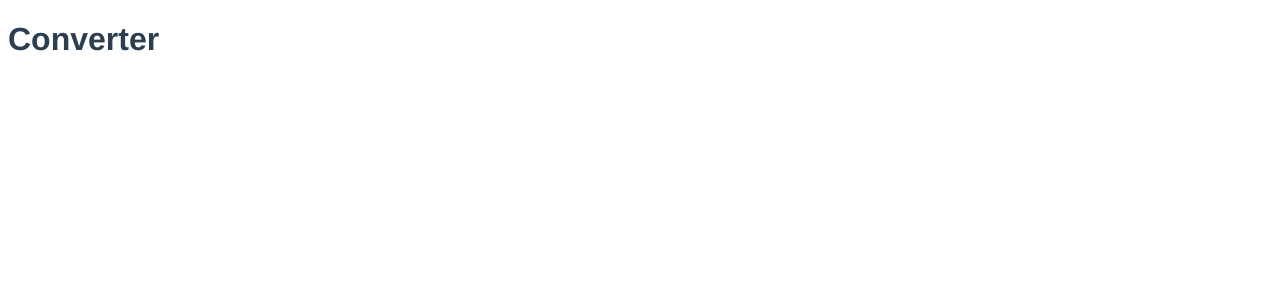
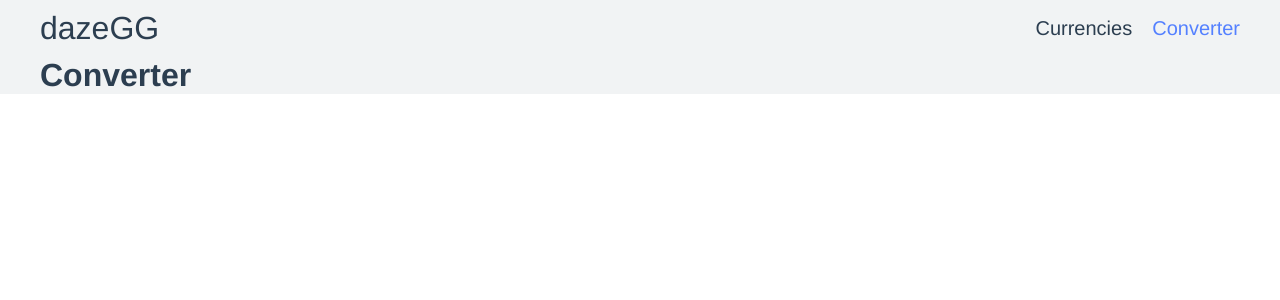
Before and after one commit to dazeGG/eclipse, a Vue app: page /converter in a window 1280 px wide. Shown: the top 300 px of the page. Built offline with nearby package versions, Linux system fonts and the light colour scheme.

Commit message:
added AppHeader

```diff
--- a/src/App.vue
+++ b/src/App.vue
@@ -1,12 +1,14 @@
+<style lang="scss">
+@import 'style';
+</style>
+
 <template>
-  <router-view/>
+  <div class="container">
+    <AppHeader/>
+    <router-view/>
+  </div>
 </template>
 
-<style lang="scss">
-#app {
-  font-family: Avenir, Helvetica, Arial, sans-serif;
-  -webkit-font-smoothing: antialiased;
-  -moz-osx-font-smoothing: grayscale;
-  color: #2c3e50;
-}
-</style>
+<script setup lang="ts">
+import AppHeader from '@/components/AppHeader.vue'
+</script>
--- /dev/null
+++ b/src/components/AppHeader.vue
@@ -0,0 +1,66 @@
+<template>
+  <header class="header">
+    <router-link :to="Routes.currencies" class="header__logo">dazeGG</router-link>
+    <nav class="header__links">
+      <router-link :to="Routes.currencies" class="header__link">Currencies</router-link>
+      <router-link :to="Routes.converter" class="header__link">Converter</router-link>
+    </nav>
+  </header>
+</template>
+
+<script setup lang="ts">
+import Routes from '@/router/Routes'
+</script>
+
+<style scoped lang="scss">
+@import '@/assets/colors';
+
+.header {
+  display: flex;
+  justify-content: space-between;
+  align-items: center;
+  padding: 10px 0;
+
+  &__logo {
+    font-weight: 500;
+    font-size: 32px;
+  }
+
+  &__links {
+    display: flex;
+    gap: 20px;
+    font-weight: 500;
+    font-size: 20px;
+  }
+
+  &__link {
+    position: relative;
+    overflow: hidden;
+    transition: 200ms;
+
+    &:before {
+      content: '';
+      position: absolute;
+      bottom: 0;
+      left: -100%;
+      height: 1px;
+      width: 100%;
+      background-color: $black;
+      transition: 200ms;
+    }
+
+    &:hover,
+    &.active {
+      color: $blue;
+
+      &:before {
+        background-color: $blue;
+      }
+    }
+
+    &:hover:before {
+      left: 0;
+    }
+  }
+}
+</style>
```
